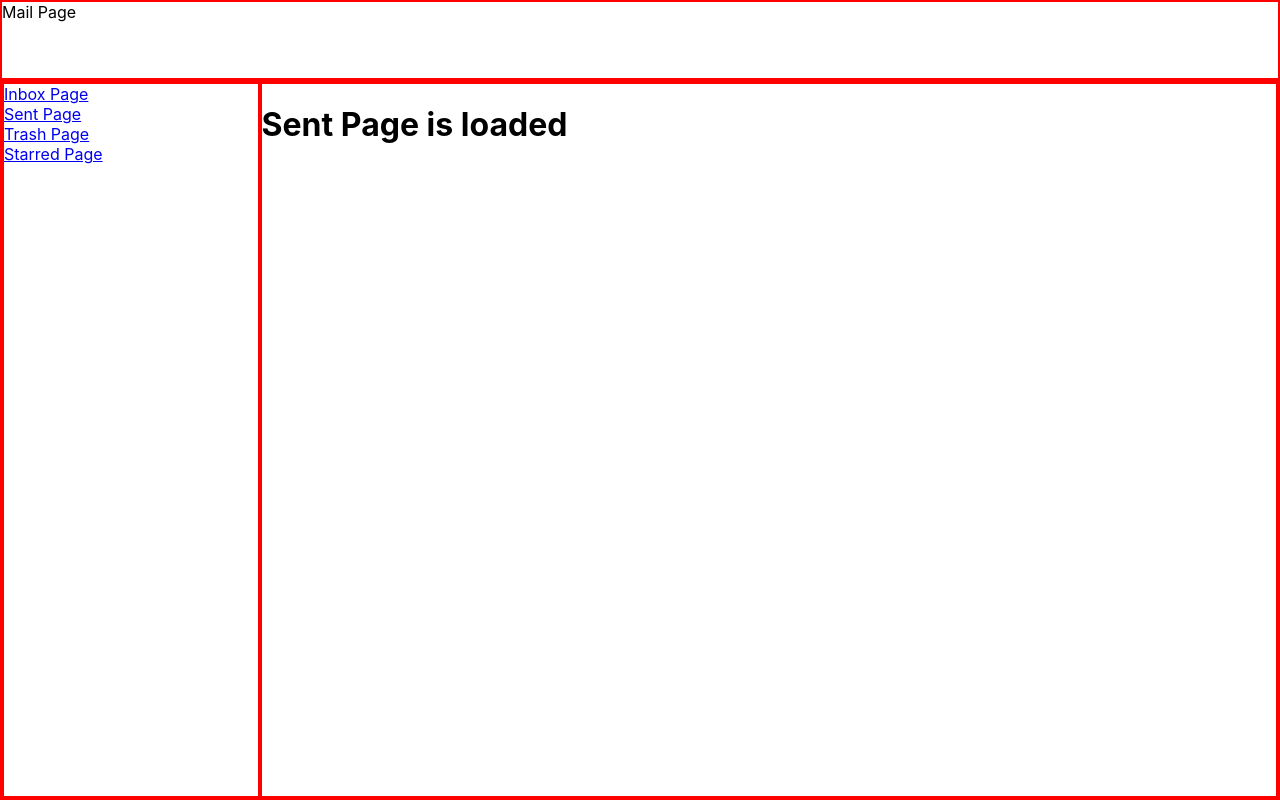
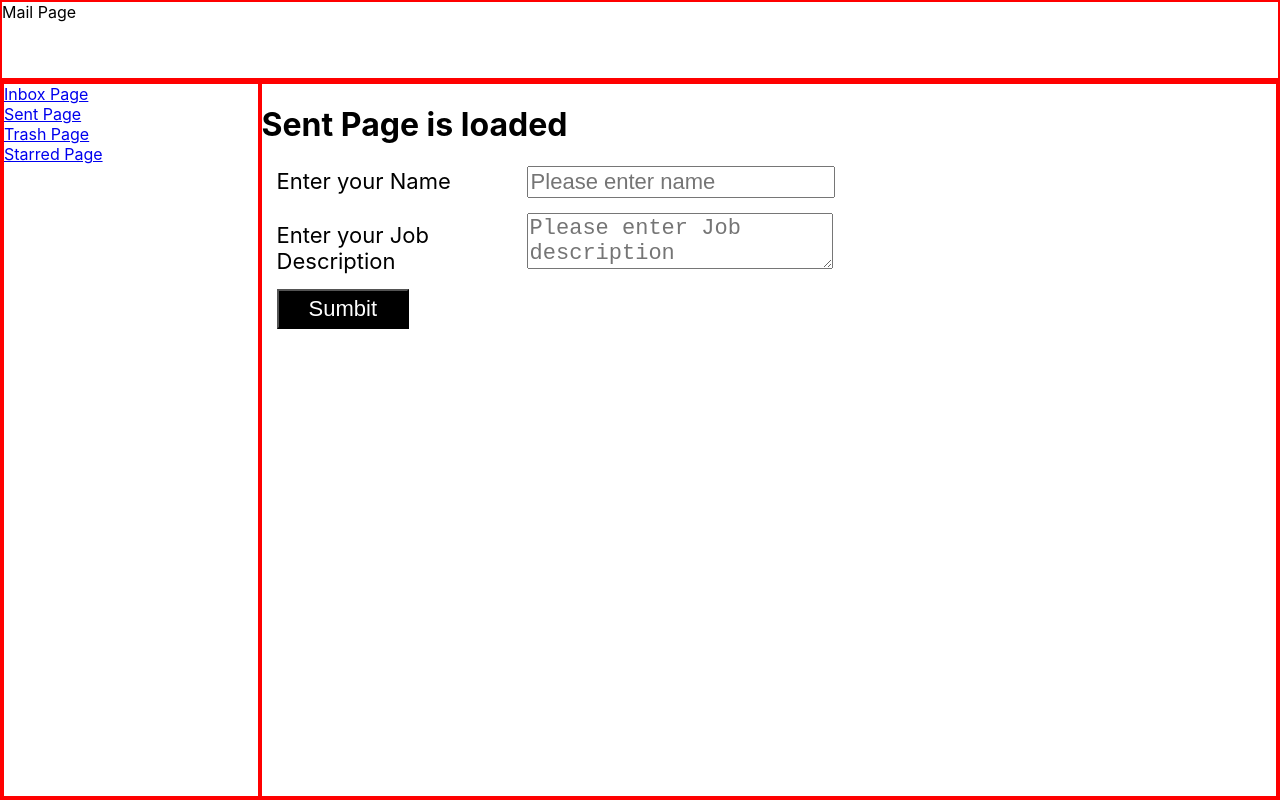
Before and after one commit to karthickvkumar/vshesh-batch-6, a React (Create React App) app in the folder react-learning/: page /mail/sent in a window 1280 px wide. Built offline with nearby package versions, Linux system fonts and the light colour scheme.

Commit message:
post and put apu

```diff
--- a/react-learning/src/components/inbox.js
+++ b/react-learning/src/components/inbox.js
@@ -48,7 +48,7 @@ const InboxPage = () => {
                 <td className="table-border">{value.last_name}</td>
                 <td className="table-border">{value.email}</td>
                 <td className="table-border">
-                  <img src={value.avatar} className="profile-pic" />
+                  <img src={value.avatar} className="profile-pic" alt="" />
                 </td>
               </tr>
             )
--- a/react-learning/src/components/login.js
+++ b/react-learning/src/components/login.js
@@ -1,17 +1,32 @@
 import React, {useState} from "react";
+import axios from "axios";
+import {useNavigate} from "react-router-dom";
 
 const LoginPage = () => {
 
+  const navigate = useNavigate();
+
   const [formValue, setFormValue] = useState({
-    email_id : "",
+    email : "",
     password : ""
   });
 
   const [passwordStatus, setPasswordStatus] = useState(true);
 
   const onLoginAction = () => {
-    alert("This is working");
-    console.log(formValue);
+    // console.log(formValue);
+    const url = "https://reqres.in/api/login";
+
+    axios.post(url, formValue)
+        .then((response) => {
+          console.log(response);
+          alert("Login Successfull");
+          navigate("/mail/inbox");
+        })
+        .catch((error) => {
+          console.log(error);
+          alert("Something went wrong, pls contact admin");
+        })
   }
 
   const onHandleInput = (event) => {
@@ -25,10 +40,10 @@ const LoginPage = () => {
 
   return(
     <div>
-      <h1>Your email id is {formValue.email_id} and password {formValue.password}</h1>
+      <h1>Your email id is {formValue.email} and password {formValue.password}</h1>
       <div className="space">
         <label className="align-label">Enter your Email ID</label>
-        <input type="text" className="align-input" placeholder="Please enter email id" onChange={onHandleInput} name="email_id" />
+        <input type="text" className="align-input" placeholder="Please enter email id" onChange={onHandleInput} name="email" />
       </div>
       <div className="space">
         <label className="align-label">Enter your Password</label>
--- a/react-learning/src/components/sent.js
+++ b/react-learning/src/components/sent.js
@@ -1,9 +1,47 @@
-import React from "react";
+import React, {useState} from "react";
+import axios from "axios";
 
 const SentPage = () => {
+
+  const [data, setData] = useState({
+    name : "",
+    job : ""
+  });
+
+  const onHandleInput = (event) => {
+    setData({...data, [event.target.name] : event.target.value });
+  }
+
+  const onSubmitForm = () => {
+    // console.log(data);
+    const url = "https://reqres.in/api/users/2";
+
+    axios.put(url, data)
+        .then((response) => {
+          let serverData = response.data;
+          console.log(serverData);
+          alert("User Profile has been updated successfully");
+        })
+        .catch((error) => {
+          console.log(error);
+          alert("Something went wrong, pls try again later");
+        })
+  }
+
   return(
     <div>
       <h1>Sent Page is loaded</h1>
+      <div className="space">
+        <label className="align-label">Enter your Name</label>
+        <input type="text" className="align-input" placeholder="Please enter name" onChange={onHandleInput} name="name"/>
+      </div>
+      <div className="space">
+        <label className="align-label">Enter your Job Description</label>
+        <textarea className="align-input" placeholder="Please enter Job description" onChange={onHandleInput} name="job"></textarea>
+      </div>
+      <div className="space">
+        <button className="button" onClick={() => onSubmitForm()}>Sumbit</button>
+      </div>
     </div>
   )
 }
```
